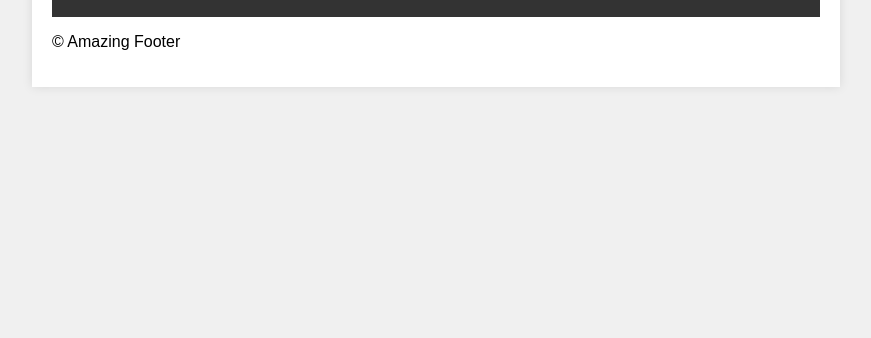
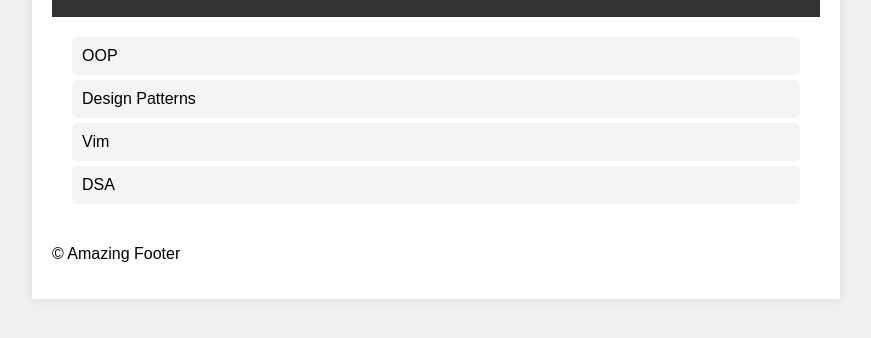
Before and after one commit to FCrescent/Test_JS_SinglePage, a plain HTML site: page index.html in a window 1280 px wide. Shown: the part 224-562 px from the top of the page, without its empty margins (204-1075 px from the left). Drawn offline with Linux system fonts and the light colour scheme.

Commit message:
SkillList implemented (still requires subSkillList though)

```diff
--- /dev/null
+++ b/css/header.css
@@ -0,0 +1,36 @@
+/* header.css */
+header {
+    background-color: #333; /* Dark background color */
+    color: #fff; /* Text color */
+    padding: 20px 0; /* Top and bottom padding */
+    text-align: center; /* Center-align the content */
+}
+
+h1 {
+    margin: 0; /* Remove default margin */
+    font-size: 2em; /* Adjust the font size */
+}
+
+nav ul {
+    list-style-type: none; /* Remove bullet points */
+    padding: 0; /* Remove default padding */
+}
+
+nav ul li {
+    display: inline-block; /* Display list items horizontally */
+    margin-right: 20px; /* Add spacing between list items */
+}
+
+nav ul li:last-child {
+    margin-right: 0; /* Remove right margin for the last list item */
+}
+
+nav ul li a {
+    color: #fff; /* Text color */
+    text-decoration: none; /* Remove underline */
+    font-size: 1.2em; /* Adjust the font size */
+}
+
+nav ul li a:hover {
+    text-decoration: underline; /* Add underline on hover */
+}
--- /dev/null
+++ b/css/skill-list.css
@@ -0,0 +1,23 @@
+/* skill-list.css */
+.skill-list {
+    padding: 20px;
+}
+
+.skill-list ul {
+    list-style: none;
+    padding: 0;
+    margin: 0;
+}
+
+.skill-list li {
+    cursor: pointer;
+    padding: 10px;
+    margin-bottom: 5px;
+    background-color: #f4f4f4;
+    border-radius: 5px;
+    transition: background-color 0.3s ease;
+}
+
+.skill-list li:hover {
+    background-color: #e0e0e0;
+}
--- a/css/styles.css
+++ b/css/styles.css
@@ -16,42 +16,3 @@ body {
 h1 {
     text-align: center;
 }
-
-
-/*CI DESSOUS HEADER*/
-
-header {
-    background-color: #333; /* Dark background color */
-    color: #fff; /* Text color */
-    padding: 20px 0; /* Top and bottom padding */
-    text-align: center; /* Center-align the content */
-}
-
-h1 {
-    margin: 0; /* Remove default margin */
-    font-size: 2em; /* Adjust the font size */
-}
-
-nav ul {
-    list-style-type: none; /* Remove bullet points */
-    padding: 0; /* Remove default padding */
-}
-
-nav ul li {
-    display: inline-block; /* Display list items horizontally */
-    margin-right: 20px; /* Add spacing between list items */
-}
-
-nav ul li:last-child {
-    margin-right: 0; /* Remove right margin for the last list item */
-}
-
-nav ul li a {
-    color: #fff; /* Text color */
-    text-decoration: none; /* Remove underline */
-    font-size: 1.2em; /* Adjust the font size */
-}
-
-nav ul li a:hover {
-    text-decoration: underline; /* Add underline on hover */
-}
--- a/js/app.js
+++ b/js/app.js
@@ -3,6 +3,7 @@ console.log('App loaded');
 // Import the Footer component
 import { Footer } from './components/footer.js';
 import { Header } from './components/header.js';
+import { SkillList } from './components/skillList.js';
 
 document.addEventListener('DOMContentLoaded', () => {
     const appContainer = document.getElementById('app');
@@ -16,7 +17,8 @@ document.addEventListener('DOMContentLoaded', () => {
 
     // Render the Header component
     renderComponent(Header);
-
+    // Render the SkillList component
+    renderComponent(SkillList);
     // Render the Footer component
     renderComponent(Footer);
 });
--- /dev/null
+++ b/js/components/skillList.js
@@ -0,0 +1,75 @@
+console.log('skillList component loaded');
+
+// Define the list of skill categories
+const skillCategories = [
+    { name: 'OOP' },
+    { name: 'Design Patterns' },
+    { name: 'Vim' },
+    { name: 'DSA' }
+];
+
+// Define the SkillList component
+export class SkillList {
+    constructor() {
+        this.skills = skillCategories; // Assign skill categories
+    }
+
+    render() {
+        const skillListContainer = document.createElement('div');
+        skillListContainer.classList.add('skill-list');
+
+        const ul = document.createElement('ul');
+        this.skills.forEach(skill => {
+            const li = document.createElement('li');
+            li.textContent = skill.name;
+            li.addEventListener('click', () => this.handleSkillClick(skill));
+            ul.appendChild(li);
+        });
+
+        skillListContainer.appendChild(ul);
+        return skillListContainer;
+    }
+
+    handleSkillClick(skill) {
+        // Handle skill click event, you can navigate to sub-skill list or details page
+        console.log(`Selected skill: ${skill.name}`);
+    }
+}
+
+
+// console.log('skillList component loaded');
+// // Define the SkillList component
+// export class SkillList {
+//     constructor(skills) {
+//         this.skills = skills;
+//     }
+
+//     render() {
+//         const skillListContainer = document.createElement('div');
+//         skillListContainer.classList.add('skill-list');
+
+//         const ul = document.createElement('ul');
+//         this.skills.forEach(skill => {
+//             const li = document.createElement('li');
+//             li.textContent = skill.name;
+//             li.addEventListener('click', () => this.handleSkillClick(skill));
+//             ul.appendChild(li);
+//         });
+
+//         skillListContainer.appendChild(ul);
+//         return skillListContainer;
+//     }
+
+//     handleSkillClick(skill) {
+//         // Handle skill click event, you can navigate to sub-skill list or details page
+//         console.log(`Selected skill: ${skill.name}`);
+//     }
+// }
+
+// // Sample data for skills
+// const skills = [
+//     { name: 'OOP' },
+//     { name: 'Design Patterns' },
+//     { name: 'Vim' },
+//     { name: 'DSA' }
+// ];
--- a/js/simple_app.js
+++ b/js/simpleApp.js
@@ -1,3 +1,4 @@
+/*FIRST SAMPLES THAT HELPED UNDERSTAND THE ES6 modules BUG
 document.addEventListener('DOMContentLoaded', () => {
     const appContainer = document.getElementById('app');
 
```
Also changed, not shown: index.html (+2 -0 lines).
